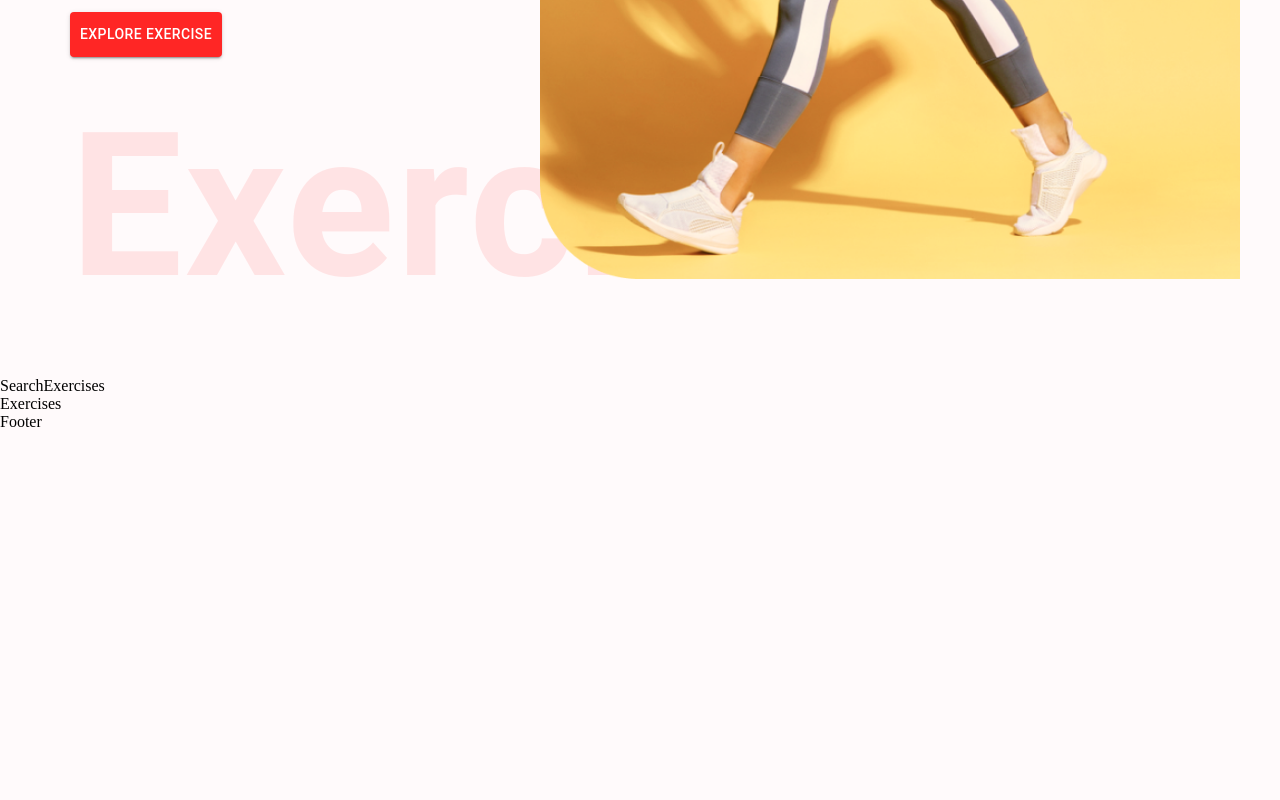
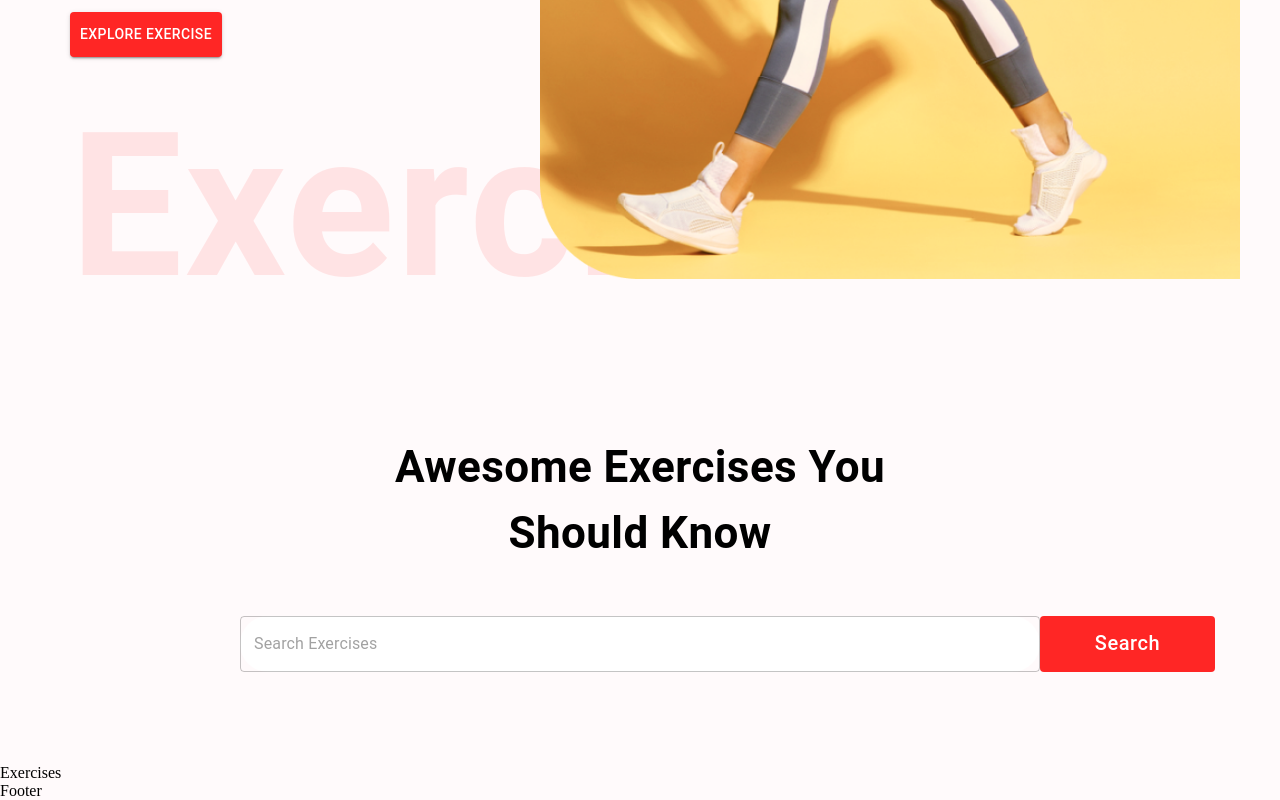
Before and after one commit to frankfarfan96/ffitness-web, a React (Create React App) app: page / in a window 1280 px wide. Shown: the part 587-1387 px from the top of the page. Before the commit the page ends 1018 px from the top, so only its background shows below. Built offline with nearby package versions, Linux system fonts and the light colour scheme.

Commit message:
Added second main component, SearchExercises

```diff
--- a/src/components/SearchExercises.js
+++ b/src/components/SearchExercises.js
@@ -1,7 +1,59 @@
-import React from "react";
+import React, { useEffect, useState } from "react";
+import { Box, Button, Stack, TextField, Typography } from "@mui/material";
+import { SearchOffSharp } from "@mui/icons-material";
 
 const SearchExercises = () => {
-  return <div> SearchExercises</div>;
+  const [search, setSearch] = useState("");
+
+  const handleSearch = async () => {
+    if (search) {
+      // const exercisesData = await fetchData();
+    }
+  };
+
+  return (
+    <Stack alignItems="center" mt="37px" justifyContent="center" p="20px">
+      <Typography
+        fontWeight={700}
+        sx={{ fontSize: { lg: "44px", xs: "30px" } }}
+        mb="50px"
+        textAlign="center"
+      >
+        Awesome Exercises You <br />
+        Should Know
+      </Typography>
+      <Box position="relative" mb="72px">
+        <TextField
+          sx={{
+            input: { fontWight: "700", border: "none", borderRadius: "4px" },
+            width: { lg: "800px", xs: "350px" },
+            backgroundColor: "#fff",
+            borderRadius: "40px",
+          }}
+          height="76px"
+          value={search}
+          onChange={(e) => setSearch(e.target.value.toLowerCase())}
+          placeholder="Search Exercises"
+          type="text"
+        />
+        <Button
+          className="search-btn"
+          sx={{
+            bgcolor: "#FF2625",
+            color: "#fff",
+            textTransform: "none",
+            width: { lg: "175px", xs: "80px" },
+            fontSize: { lg: "20px", xs: "14px" },
+            height: "56px",
+            position: "absolute",
+          }}
+          onClick={handleSearch}
+        >
+          Search
+        </Button>
+      </Box>
+    </Stack>
+  );
 };
 
 export default SearchExercises;
```
Also changed, not shown: src/utils/fetchData.js (added).
